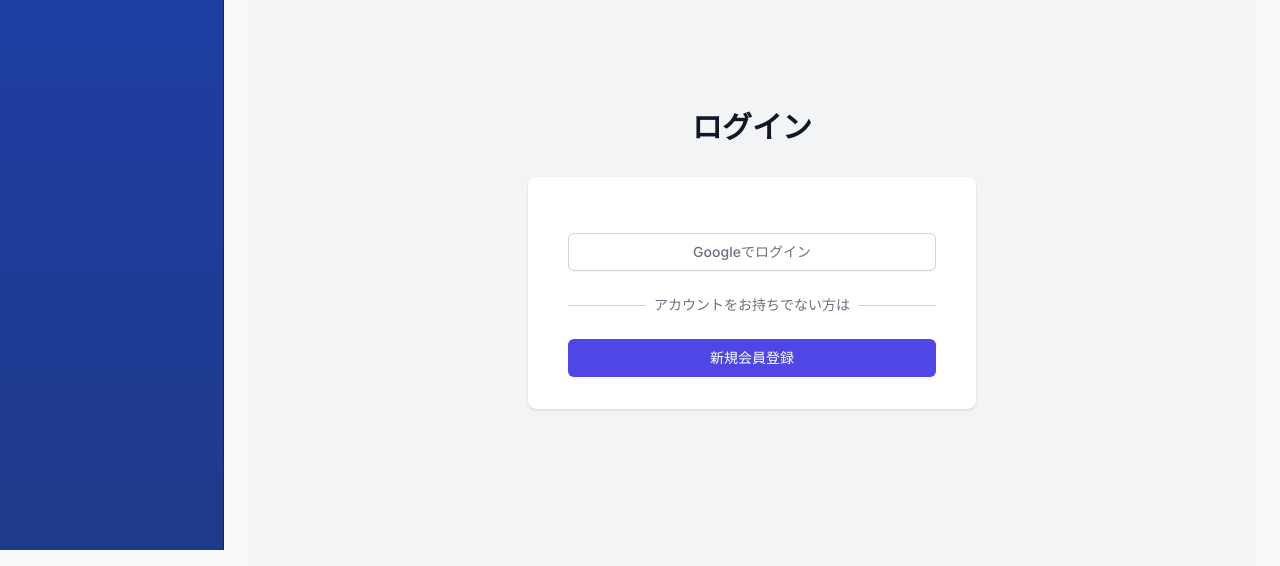
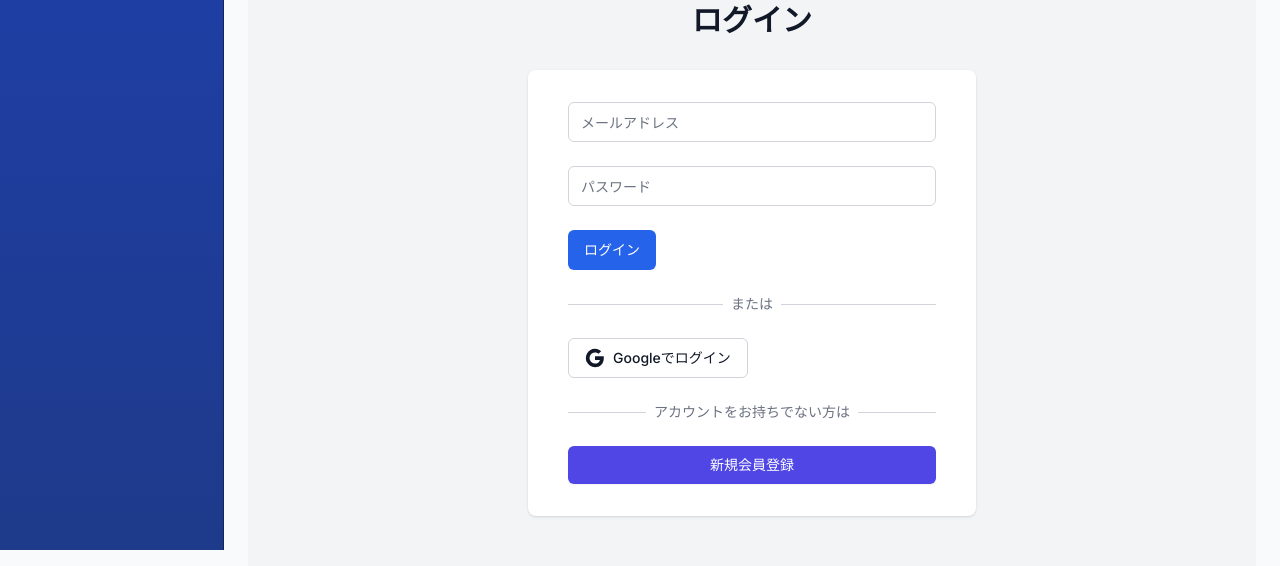
Before and after one commit to fu9ta9/instagram-command, a Next.js app: page /login in a window 1280 px wide. Shown: the part 250-816 px from the top of the page. Built offline with nearby package versions, Linux system fonts and the light colour scheme; no server answers.

Commit message:
feat: 認証フローにクレデンシャルプロバイダーを追加し、ログインページを改善

```diff
--- a/src/app/api/auth/[...nextauth]/options.ts
+++ b/src/app/api/auth/[...nextauth]/options.ts
@@ -1,9 +1,11 @@
 import { NextAuthOptions } from "next-auth"
 import GoogleProvider from "next-auth/providers/google"
+import CredentialsProvider from "next-auth/providers/credentials"
 import { PrismaAdapter } from "@auth/prisma-adapter"
 import { prisma } from "@/lib/prisma"
 import type { Adapter } from "next-auth/adapters";
 import type { Session } from "next-auth";
+import bcrypt from 'bcryptjs'
 
 // Session型を拡張
 interface CustomSession extends Session {
@@ -30,6 +32,38 @@
         }
       }
     }),
+    CredentialsProvider({
+      name: 'Credentials',
+      credentials: {
+        email: { label: "メールアドレス", type: "email" },
+        password: { label: "パスワード", type: "password" }
+      },
+      async authorize(credentials) {
+        if (!credentials?.email || !credentials?.password) {
+          throw new Error('メールアドレスとパスワードを入力してください');
+        }
+
+        const user = await prisma.user.findUnique({
+          where: { email: credentials.email }
+        });
+
+        if (!user || !user.password) {
+          throw new Error('メールアドレスまたはパスワードが正しくありません');
+        }
+
+        const isValid = await bcrypt.compare(credentials.password, user.password);
+
+        if (!isValid) {
+          throw new Error('メールアドレスまたはパスワードが正しくありません');
+        }
+
+        return {
+          id: user.id,
+          email: user.email,
+          name: user.name
+        };
+      }
+    })
   ],
   callbacks: {
     async signIn({ user, account }) {
@@ -98,7 +132,7 @@
     }
   },
   pages: {
-    signIn: '/dashboard',
+    signIn: '/login',
     error: '/auth/error',
   },
   session: {
--- a/src/app/login/page.tsx
+++ b/src/app/login/page.tsx
@@ -4,10 +4,27 @@
 import { useState } from 'react'
 import { useRouter } from 'next/navigation'
 import Link from 'next/link'
+import { useForm } from 'react-hook-form'
+import { zodResolver } from '@hookform/resolvers/zod'
+import * as z from 'zod'
+import { Button } from "@/components/ui/button"
+import { Input } from "@/components/ui/input"
+import { Loader2 } from 'lucide-react'
+
+const loginSchema = z.object({
+  email: z.string().email('有効なメールアドレスを入力してください'),
+  password: z.string().min(1, { message: "パスワードを入力してください" }),
+})
+
+type FormData = z.infer<typeof loginSchema>
 
 export default function LoginPage() {
   const [error, setError] = useState('')
+  const [isLoading, setIsLoading] = useState(false)
   const router = useRouter()
+  const { register, handleSubmit, formState: { errors } } = useForm<FormData>({
+    resolver: zodResolver(loginSchema)
+  })
 
   const handleGoogleLogin = () => {
     signIn('google', {
@@ -16,39 +33,132 @@
     })
   }
 
+  const onSubmit = async (data: FormData) => {
+    setIsLoading(true)
+    setError('')
+
+    try {
+      const result = await signIn('credentials', {
+        email: data.email,
+        password: data.password,
+        redirect: false,
+      })
+
+      if (result?.error) {
+        setError(result.error)
+      } else if (result?.ok) {
+        router.push('/dashboard')
+      }
+    } catch (e) {
+      setError('ログイン中にエラーが発生しました')
+    } finally {
+      setIsLoading(false)
+    }
+  }
+
   return (
-    <div className="min-h-screen bg-gray-100 flex flex-col justify-center py-12 sm:px-6 lg:px-8">
+    <div className="min-h-screen bg-gray-100 dark:bg-gray-900 flex flex-col justify-center py-12 sm:px-6 lg:px-8">
       <div className="sm:mx-auto sm:w-full sm:max-w-md">
-        <h2 className="mt-6 text-center text-3xl font-extrabold text-gray-900">
+        <h2 className="mt-6 text-center text-3xl font-extrabold text-gray-900 dark:text-white">
           ログイン
         </h2>
       </div>
 
       <div className="mt-8 sm:mx-auto sm:w-full sm:max-w-md">
-        <div className="bg-white py-8 px-4 shadow sm:rounded-lg sm:px-10">
+        <div className="bg-white dark:bg-gray-800 py-8 px-4 shadow sm:rounded-lg sm:px-10">
+          <form onSubmit={handleSubmit(onSubmit)} className="space-y-6">
             {error && (
-            <div className="text-sm text-red-600 mb-4">
+              <div className="text-sm text-red-600 dark:text-red-400 bg-red-50 dark:bg-red-900/30 p-3 rounded">
                 {error}
               </div>
             )}
 
+            <div>
+              <Input
+                type="email"
+                placeholder="メールアドレス"
+                {...register("email")}
+                disabled={isLoading}
+              />
+              {errors.email && (
+                <p className="mt-1 text-sm text-red-600 dark:text-red-400">{errors.email.message}</p>
+              )}
+            </div>
+
+            <div>
+              <Input
+                type="password"
+                placeholder="パスワード"
+                {...register("password")}
+                disabled={isLoading}
+              />
+              {errors.password && (
+                <p className="mt-1 text-sm text-red-600 dark:text-red-400">{errors.password.message}</p>
+              )}
+            </div>
+
+            <Button type="submit" className="w-full" disabled={isLoading}>
+              {isLoading ? (
+                <>
+                  <Loader2 className="mr-2 h-4 w-4 animate-spin" />
+                  ログイン中...
+                </>
+              ) : (
+                'ログイン'
+              )}
+            </Button>
+          </form>
+
           <div className="mt-6">
-            <button
+            <div className="relative">
+              <div className="absolute inset-0 flex items-center">
+                <div className="w-full border-t border-gray-300 dark:border-gray-700" />
+              </div>
+              <div className="relative flex justify-center text-sm">
+                <span className="px-2 bg-white dark:bg-gray-800 text-gray-500 dark:text-gray-400">
+                  または
+                </span>
+              </div>
+            </div>
+
+            <div className="mt-6">
+              <Button
+                type="button"
+                variant="outline"
+                className="w-full flex justify-center"
                 onClick={handleGoogleLogin}
-              className="w-full flex justify-center py-2 px-4 border border-gray-300 rounded-md shadow-sm bg-white text-sm font-medium text-gray-500 hover:bg-gray-50"
+                disabled={isLoading}
               >
-              <span className="sr-only">Sign in with Google</span>
+                <svg className="w-5 h-5 mr-2" viewBox="0 0 24 24">
+                  <path
+                    fill="currentColor"
+                    d="M22.56 12.25c0-.78-.07-1.53-.2-2.25H12v4.26h5.92c-.26 1.37-1.04 2.53-2.21 3.31v2.77h3.57c2.08-1.92 3.28-4.74 3.28-8.09z"
+                  />
+                  <path
+                    fill="currentColor"
+                    d="M12 23c2.97 0 5.46-.98 7.28-2.66l-3.57-2.77c-.98.66-2.23 1.06-3.71 1.06-2.86 0-5.29-1.93-6.16-4.53H2.18v2.84C3.99 20.53 7.7 23 12 23z"
+                  />
+                  <path
+                    fill="currentColor"
+                    d="M5.84 14.09c-.22-.66-.35-1.36-.35-2.09s.13-1.43.35-2.09V7.07H2.18C1.43 8.55 1 10.22 1 12s.43 3.45 1.18 4.93l2.85-2.22.81-.62z"
+                  />
+                  <path
+                    fill="currentColor"
+                    d="M12 5.38c1.62 0 3.06.56 4.21 1.64l3.15-3.15C17.45 2.09 14.97 1 12 1 7.7 1 3.99 3.47 2.18 7.07l3.66 2.84c.87-2.6 3.3-4.53 6.16-4.53z"
+                  />
+                </svg>
                 Googleでログイン
-            </button>
+              </Button>
+            </div>
           </div>
 
           <div className="mt-6">
             <div className="relative">
               <div className="absolute inset-0 flex items-center">
-                <div className="w-full border-t border-gray-300" />
+                <div className="w-full border-t border-gray-300 dark:border-gray-700" />
               </div>
               <div className="relative flex justify-center text-sm">
-                <span className="px-2 bg-white text-gray-500">
+                <span className="px-2 bg-white dark:bg-gray-800 text-gray-500 dark:text-gray-400">
                   アカウントをお持ちでない方は
                 </span>
               </div>
@@ -57,7 +167,7 @@
             <div className="mt-6">
               <Link
                 href="/register"
-                className="w-full flex justify-center py-2 px-4 border border-transparent rounded-md shadow-sm text-sm font-medium text-white bg-indigo-600 hover:bg-indigo-700 focus:outline-none focus:ring-2 focus:ring-offset-2 focus:ring-indigo-500"
+                className="w-full inline-flex justify-center py-2 px-4 border border-transparent rounded-md shadow-sm text-sm font-medium text-white bg-indigo-600 hover:bg-indigo-700 focus:outline-none focus:ring-2 focus:ring-offset-2 focus:ring-indigo-500 dark:bg-indigo-500 dark:hover:bg-indigo-600"
               >
                 新規会員登録
               </Link>
```
Lines whose indentation alone changed are shown as unchanged.
